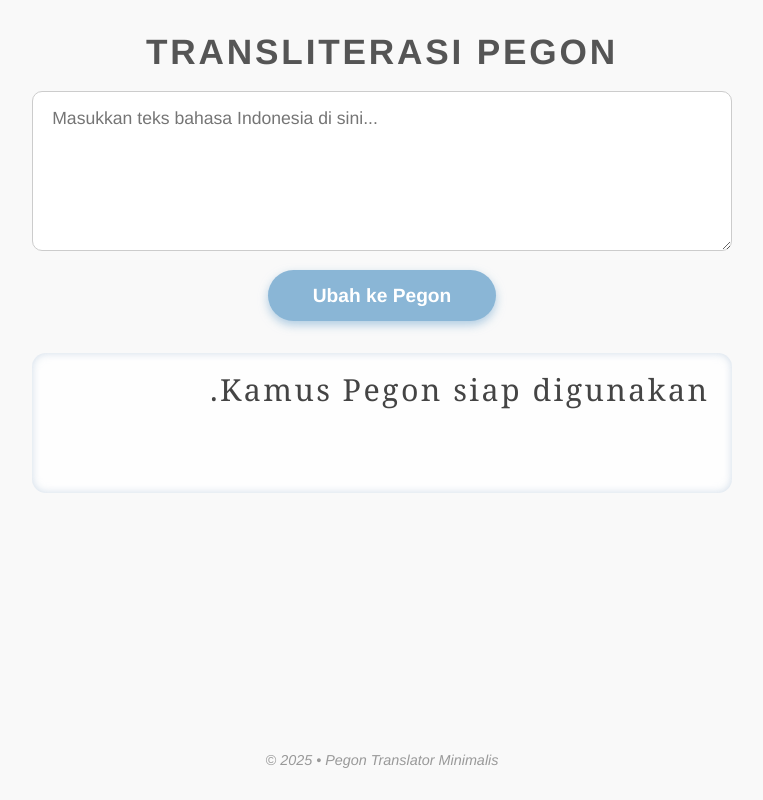
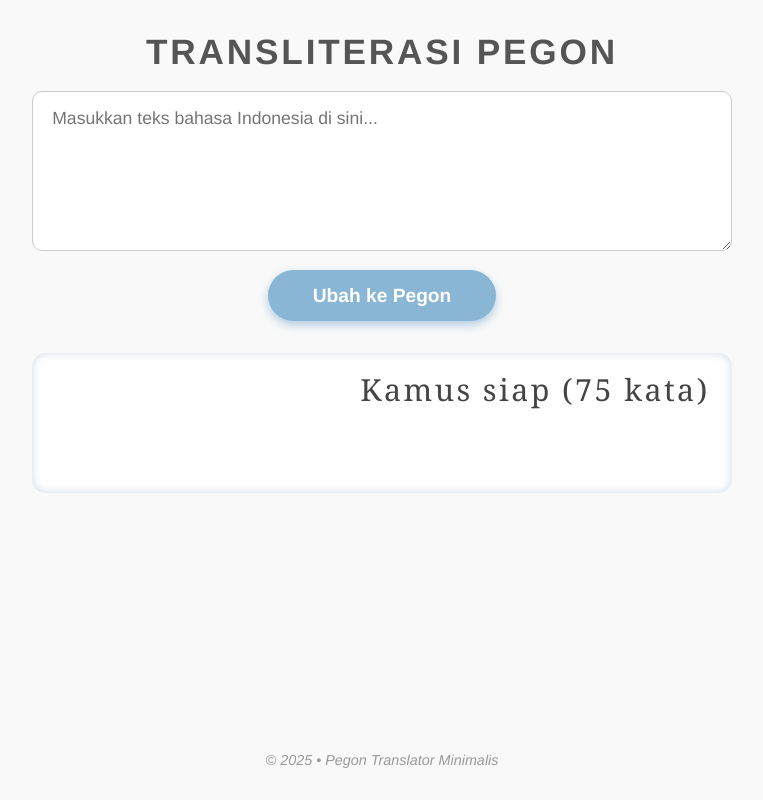
Before and after one commit to arsyad36/pegon, a plain HTML site: page index.html in a window 1280 px wide. Shown: the whole page, without its empty margins (258-1021 px from the left). Drawn offline with Linux system fonts and the light colour scheme.

Commit message:
Update index.html

```diff
--- a/index.html
+++ b/index.html
@@ -68,9 +68,14 @@
       transition: transform 0.15s ease, background 0.3s ease;
     }
 
-    button:hover {
+    button:hover:not(:disabled) {
       background: #729ecb;
       transform: scale(1.04);
+    }
+
+    button:disabled {
+      opacity: 0.6;
+      cursor: not-allowed;
     }
 
     #output {
@@ -107,7 +112,7 @@
   <h1>Transliterasi Pegon</h1>
 
   <textarea id="inputText" placeholder="Masukkan teks bahasa Indonesia di sini..."></textarea>
-  <button id="btnConvert">Ubah ke Pegon</button>
+  <button id="btnConvert" disabled>Ubah ke Pegon</button>
 
   <div id="output">Memuat kamus Pegon…</div>
 
@@ -121,22 +126,32 @@
       '!': '!'
     };
 
-    // ✅ URL GitHub Pages kamu
+    // ✅ URL JSON GitHub Pages milikmu
     const URL_KAMUS = 'https://arsyad36.github.io/pegon/pegon.json';
 
     let kamusPegon = {};
+    const btn = document.getElementById('btnConvert');
+    const output = document.getElementById('output');
 
     async function loadKamus() {
       try {
         const res = await fetch(URL_KAMUS, { cache: 'force-cache' });
-        if (!res.ok) throw new Error('HTTP ' + res.status);
-        kamusPegon = await res.json();
-        document.getElementById('output').textContent =
-          'Kamus Pegon siap digunakan.';
-        console.log('Kamus dimuat:', Object.keys(kamusPegon).length, 'entri');
+        const data = await res.json();
+
+        // 🔥 KONVERSI ARRAY JSON → OBJEK KAMUS
+        kamusPegon = {};
+        data.forEach(item => {
+          const latin = item["Kata Latin"]
+            .toLowerCase()
+            .trim();
+          kamusPegon[latin] = item["Aksara Pegon"];
+        });
+
+        output.textContent =
+          `Kamus siap (${Object.keys(kamusPegon).length} kata)`;
+        btn.disabled = false;
       } catch (e) {
-        document.getElementById('output').textContent =
-          'Gagal memuat kamus Pegon.';
+        output.textContent = 'Gagal memuat kamus Pegon';
         console.error(e);
       }
     }
@@ -157,10 +172,10 @@
       return hasil.trim();
     }
 
-    document.getElementById('btnConvert').addEventListener('click', () => {
+    btn.addEventListener('click', () => {
       const teks = document.getElementById('inputText').value;
       if (!teks.trim()) return;
-      document.getElementById('output').textContent = transliterasi(teks);
+      output.textContent = transliterasi(teks);
     });
 
     loadKamus();
```
